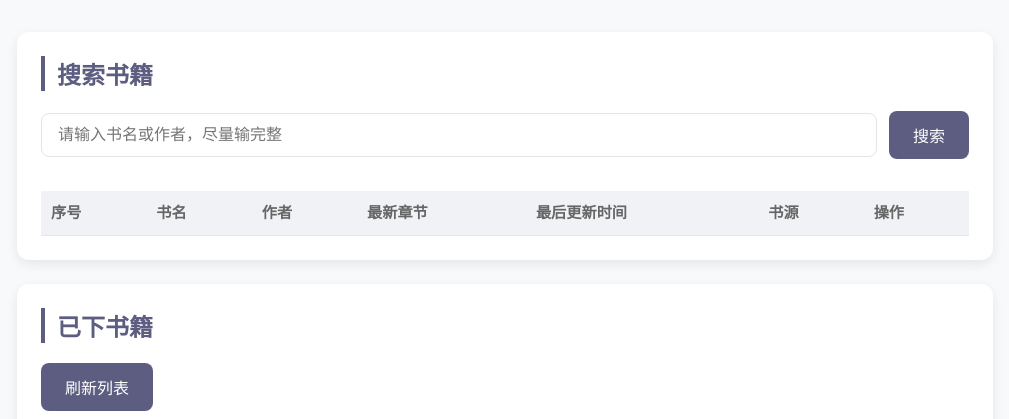
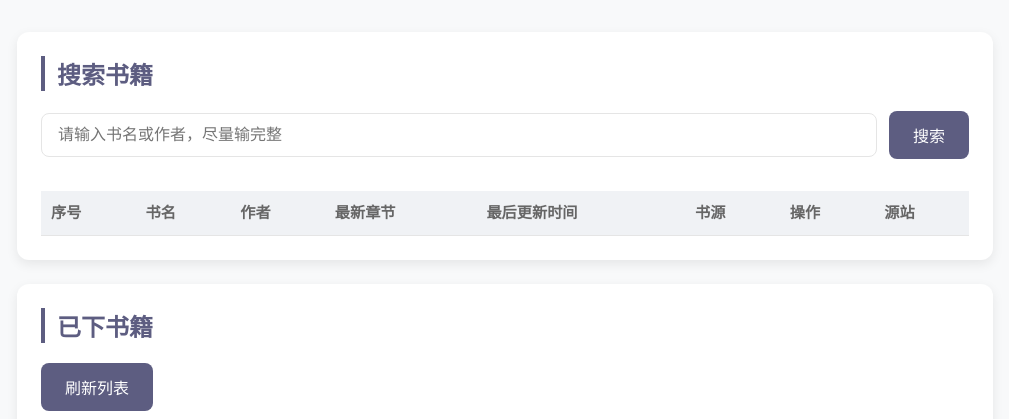
Before and after one commit to freeok/so-novel, a web app: page /index.html in a window 1280 px wide. Shown: the part 91-510 px from the top of the page, without its empty margins (135-1144 px from the left). Run offline with its HTML, style and script files only (its server is not run), Linux system fonts and the light colour scheme; data that the repository does not hold is empty.

Commit message:
:sparkles: WebUI 增加源站链接 #243

```diff
--- a/src/main/resources/static/index.html
+++ b/src/main/resources/static/index.html
@@ -16,7 +16,7 @@
   <meta content="telephone=no" name="format-detection">
   <title>SoNovel WebUI</title>
   <link href="favicon.ico" rel="icon" type="image/x-icon">
-  <link rel="stylesheet" href="/css/index.css">
+  <link rel="stylesheet" href="/index.css">
 </head>
 <body>
 <div class="wrap-container">
@@ -42,6 +42,7 @@
               <th scope="col">最后更新时间</th>
               <th scope="col">书源</th>
               <th scope="col">操作</th>
+              <th scope="col">源站</th>
             </tr>
             </thead>
             <tbody id="downloadTableBody">
@@ -173,6 +174,7 @@
         <td data-label="最后更新时间">${item.lastUpdateTime || ''}</td>
         <td data-label="书源">${item.sourceId}</td>
         <td data-label="操作"><button class="btn btn-secondary btn-download" data-index="${index}">下载</button></td>
+        <td data-label="源站"><a href="${item.url}" target="_blank"><button class="btn btn-secondary btn-download">前往</button></a></td>
       </tr>
     `).join('')
     }
```
Also changed, not shown: src/main/resources/static/index.css (renamed from src/main/resources/static/css/index.css), 1 other file.
